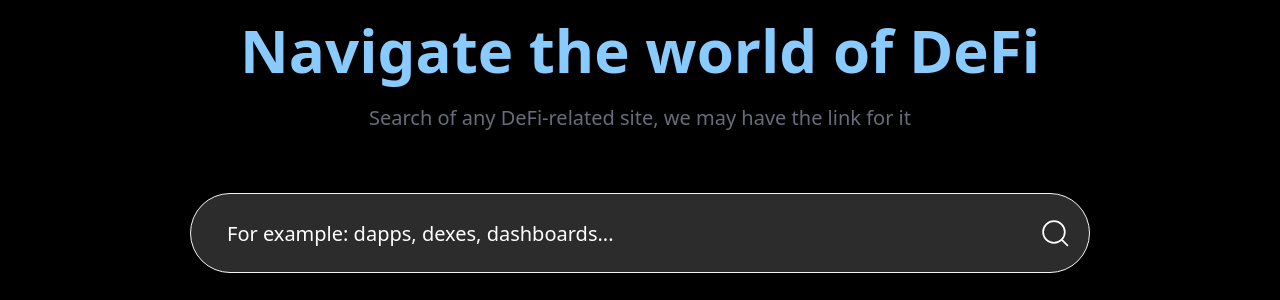
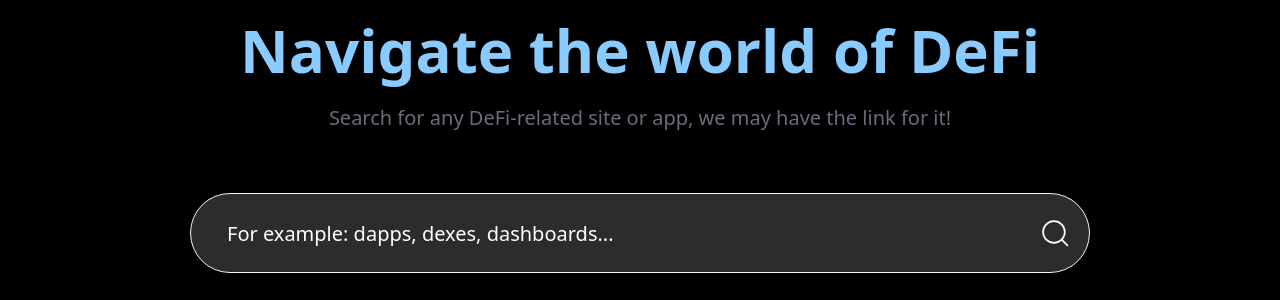
Before and after one commit to dreth/DefiNavyWebsite, a Jekyll site: the page built from index.md, in a window 1280 px wide. Shown: the part 345-645 px from the top of the page. Built offline with Jekyll 4.4.1, drawn with Linux system fonts in a browser that asks for light colours.

Commit message:
update subtitle, what the fuck was i thinking

```diff
--- a/index.md
+++ b/index.md
@@ -3,7 +3,7 @@ layout: page
 width: expand
 hero:
     title: Navigate the world of DeFi
-    subtitle: Search of any DeFi-related site, we may have the link for it
+    subtitle: Search for any DeFi-related site or app, we may have the link for it!
     image: boat.png
     search: true
 ---
```
